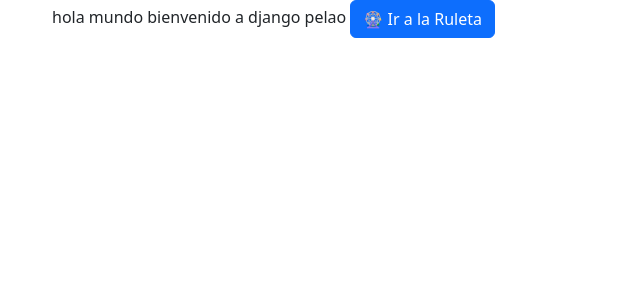
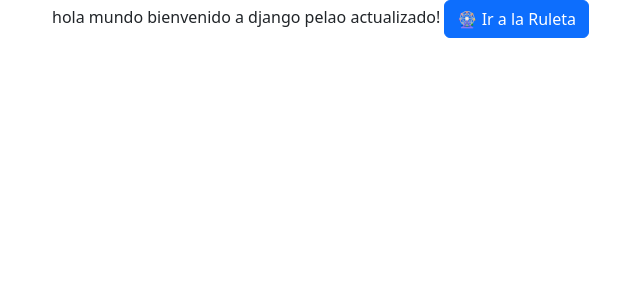
Before and after one commit to matiassepulvedar-art/django_main_page, a Django app: page / in a window 1280 px wide. Shown: the part 56-356 px from the top of the page, without its empty margins (30-670 px from the left). Run offline with Django 4.2, Linux system fonts and the light colour scheme.

Commit message:
acualizado

```diff
--- a/productos/templates/inicio.html
+++ b/productos/templates/inicio.html
@@ -1,5 +1,5 @@
 {% extends "base.html" %} {% block content %}hola mundo bienvenido a django
-pelao
+pelao actualizado!
 
 <a href="{% url 'ruleta' %}" class="btn btn-primary"> 🎡 Ir a la Ruleta </a>
 
```
